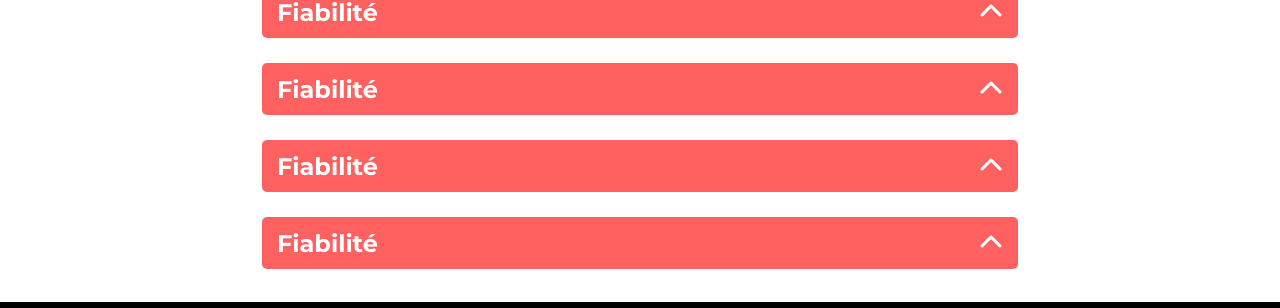
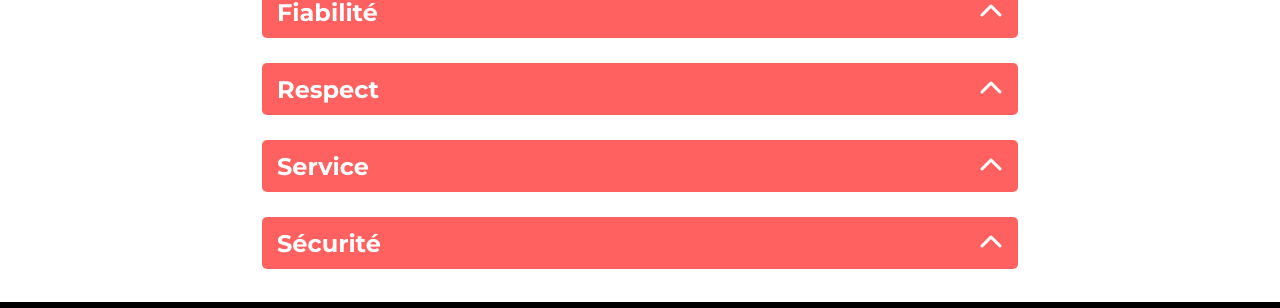
Before and after one commit to NicolasOsborne/oc-projet-8, a React (Vite) app: page /about in a window 1280 px wide. Shown: the part 449-757 px from the top of the page. Built offline with nearby package versions, Linux system fonts and the light colour scheme.

Commit message:
Récupération des données (titre, content) à afficher dans les menus Collapse de la page About depuis le JSON about.json - Affichage dynamique des données - Ajout des PropTypes pour les props dans Collapse

```diff
--- a/src/components/Collapse.jsx
+++ b/src/components/Collapse.jsx
@@ -1,6 +1,7 @@
 import { useState } from 'react'
+import PropTypes from 'prop-types'
 
-const Collapse = () => {
+const Collapse = ({ title, content }) => {
   const [isCollapsed, setIsCollapsed] = useState(true)
   const handleCollapse = () => {
     setIsCollapsed(!isCollapsed)
@@ -9,7 +10,7 @@ const Collapse = () => {
   return (
     <div className='collapse-menu'>
       <div className='collapse-menu-bar'>
-        <h2 className='collapse-menu-title'>Fiabilité</h2>
+        <h2 className='collapse-menu-title'>{title}</h2>
         <i
           className={`fa-solid fa-chevron-up collapse-menu-chevron ${
             isCollapsed ? '' : 'collapse-menu-chevron-dropdown'
@@ -22,14 +23,15 @@ const Collapse = () => {
           isCollapsed ? '' : 'collapse-menu-content-dropdown'
         }`}
       >
-        <p>
-          Les annonces postées sur Kasa garantissent une fiabilité totale. Les
-          photos sont conformes aux logements, et toutes les informations sont
-          régulièrement vérifiées par nos équipes.
-        </p>
+        <p>{content}</p>
       </div>
     </div>
   )
 }
 
+Collapse.propTypes = {
+  title: PropTypes.string.isRequired,
+  content: PropTypes.string.isRequired,
+}
+
 export default Collapse
--- a/src/pages/About.jsx
+++ b/src/pages/About.jsx
@@ -1,6 +1,7 @@
 import Banner from '../components/Banner'
 import Collapse from '../components/Collapse'
 import AboutBanner from '../assets/banner-about.png'
+import aboutInformation from '../data/about.json'
 
 function About() {
   return (
@@ -8,14 +9,15 @@ function About() {
       <Banner
         bannerSrc={AboutBanner}
         bannerAlt={'Bannière de la page À Propos de Kasa'}
-        bannerTitle1={''}
-        bannerTitle2={''}
       />
       <div className='collapse-container'>
-        <Collapse />
-        <Collapse />
-        <Collapse />
-        <Collapse />
+        {aboutInformation.map((information) => (
+          <Collapse
+            key={information.id}
+            title={information.title}
+            content={information.content}
+          />
+        ))}
       </div>
     </>
   )
```
